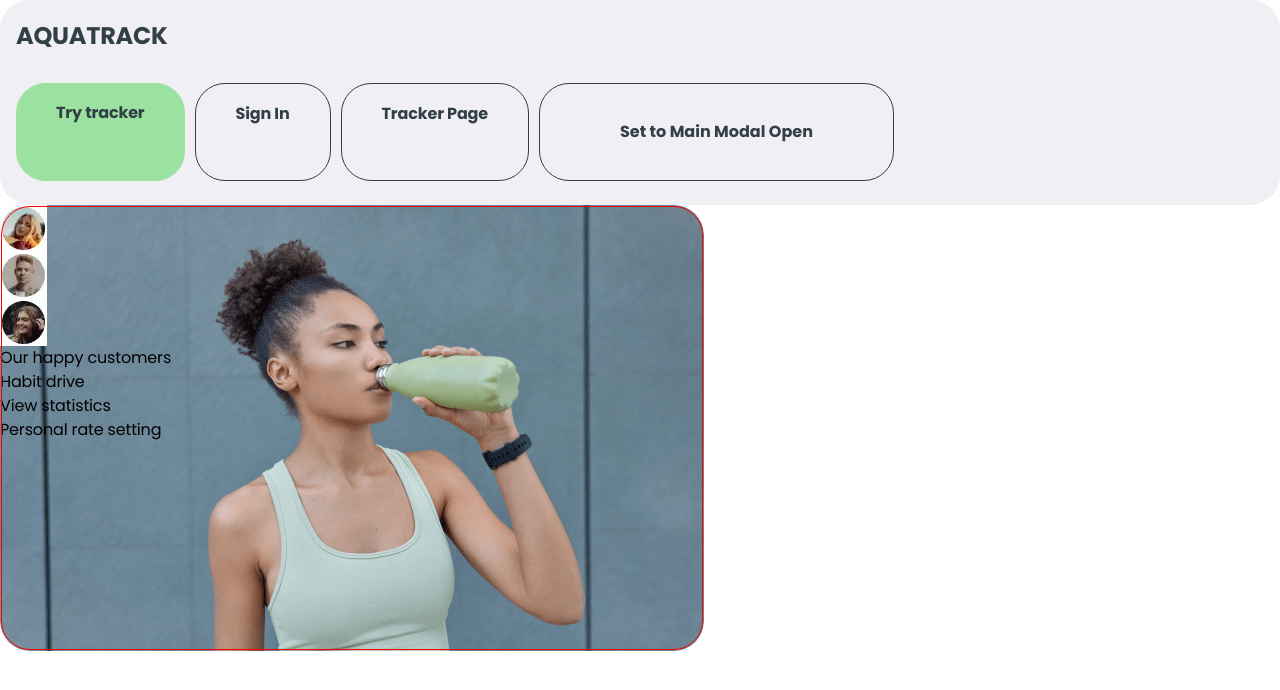
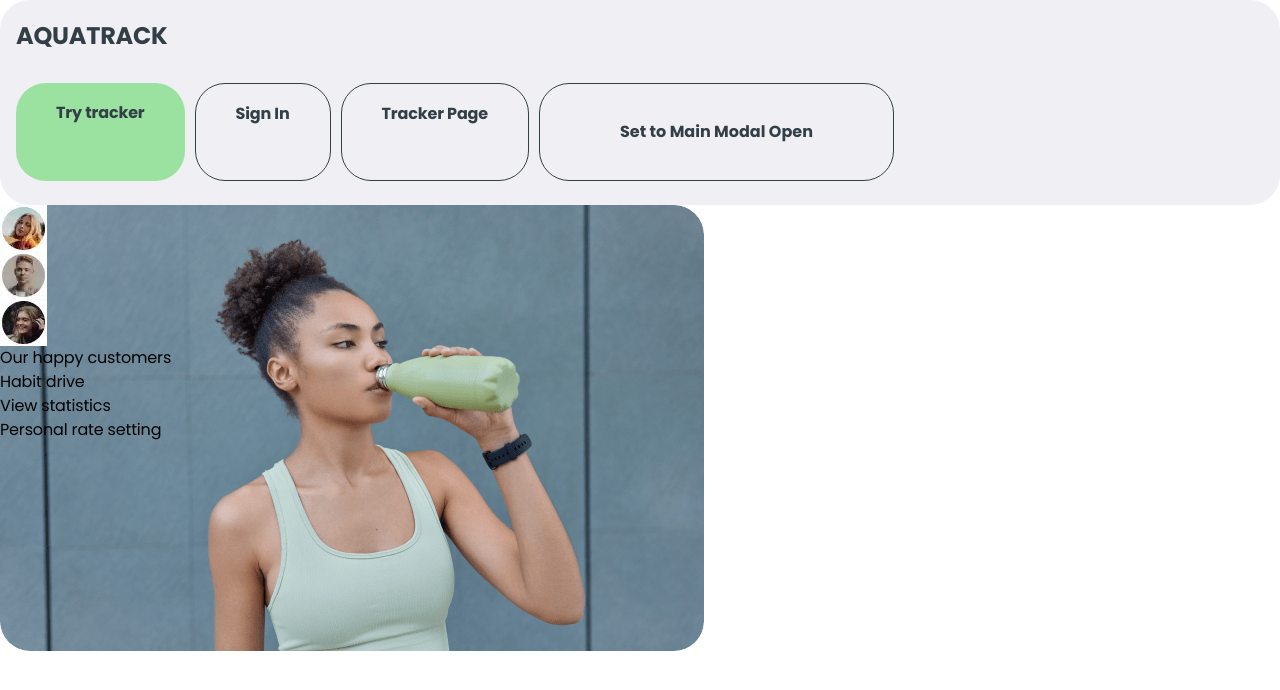
Before and after one commit to IIIMaroIII/AquaBalance-frontend, a React (Vite) app: page / in a window 1280 px wide. Shown: the top 690 px of the page. Built offline with nearby package versions, Linux system fonts and the light colour scheme.

Commit message:
edit markup AdvantagesSection

```diff
--- a/src/components/AdvantagesSection/AdvantagesSection.module.css
+++ b/src/components/AdvantagesSection/AdvantagesSection.module.css
@@ -1,7 +1,4 @@
 .container {
-  outline: 1px solid red;
-  outline-offset: -2px;
-
   width: 343px;
   height: 353px;
   border-radius: 30px;
--- a/src/index.css
+++ b/src/index.css
@@ -1,5 +1,5 @@
 @import url('https://fonts.googleapis.com/css2?family=Poppins:wght@400;500;600;700&display=swap');
-@import 'normalize.css';
+/* @import 'normalize.css'; */
 
 :root {
   /*
```
Also changed, not shown: src/components/AdvantagesSection/AdvantagesSection.jsx (+8 -0 lines).
